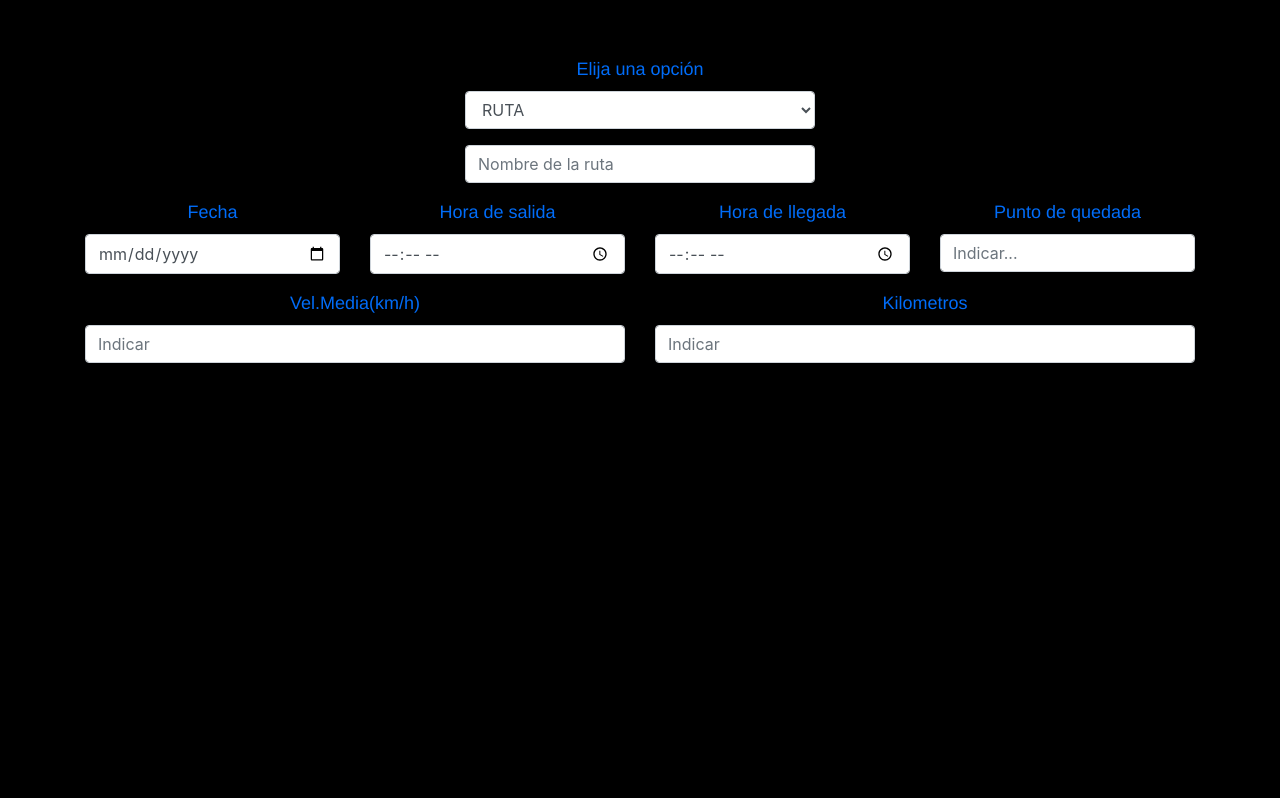
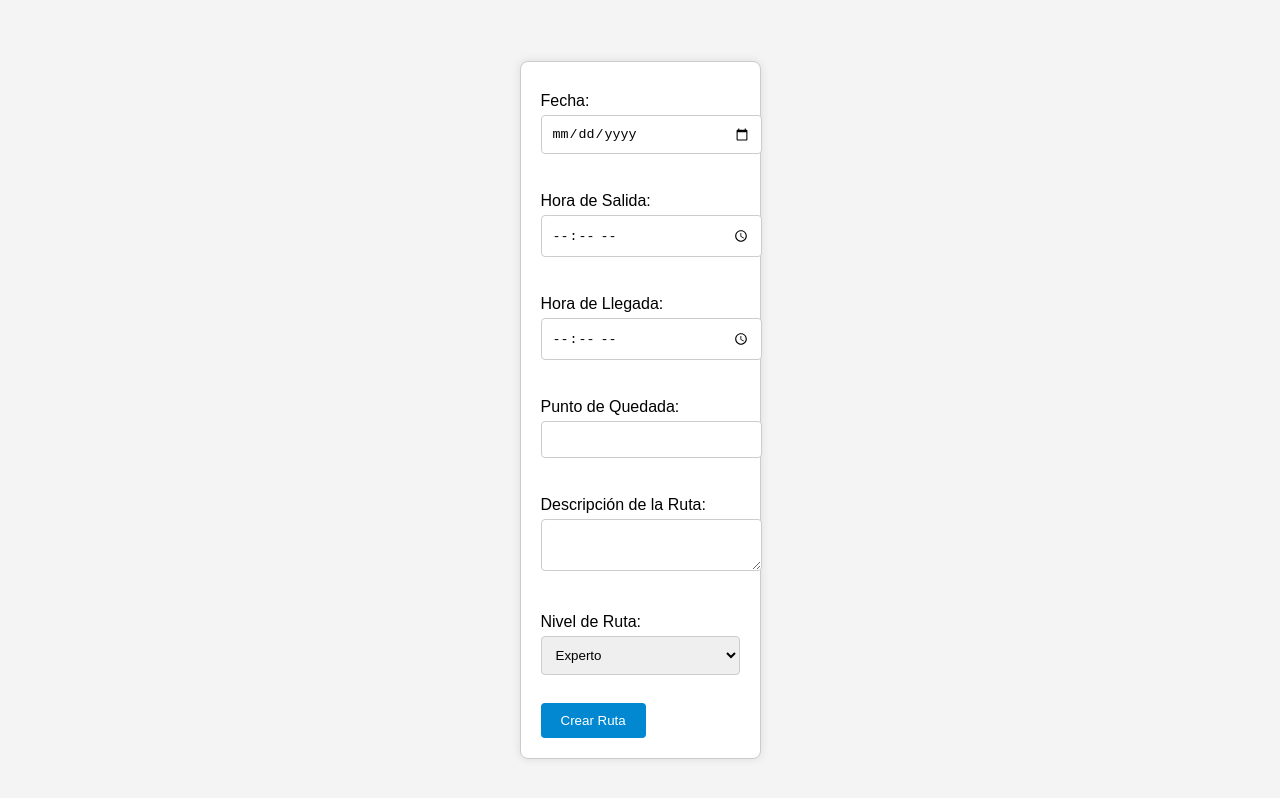
Before and after one commit to marioraga29/RutasBicis, a plain HTML site: page index.html in a window 1280 px wide. Drawn offline with nearby package versions, Linux system fonts and the light colour scheme.

Commit message:
vdzxvdsz

```diff
--- a/index.html
+++ b/index.html
@@ -1,84 +1,151 @@
-<!doctype html>
-<html lang="en">
+<!DOCTYPE html>
+<html lang="es">
+<head>
+    <meta charset="UTF-8">
+    <meta name="viewport" content="width=device-width, initial-scale=1.0">
+    <title>Crear Ruta de Bici</title>
+    <style>
+      body {
+          font-family: Arial, sans-serif;
+          background-color: #f4f4f4;
+          margin: 0;
+          padding: 0;
+          display: flex;
+          justify-content: center;
+          align-items: center;
+          height: 100vh;
+      }
+      .container {
+          width: 80%;
+          max-width: 800px;
+          margin: 20px;
+      }
+      .form-container, .preview-container {
+          background-color: #fff;
+          padding: 20px;
+          border: 1px solid #ccc;
+          border-radius: 8px;
+          margin-top: 20px;
+          box-shadow: 0 0 10px rgba(0, 0, 0, 0.1);
+      }
+      .form-container {
+          display: block;
+      }
+      .preview-container {
+          display: none;
+          color: #fff;
+          background-color: #000;
+          padding: 20px;
+          border-radius: 8px;
+          text-align: left;
+      }
+      .preview h1 {
+          text-align: center;
+          margin-bottom: 20px;
+      }
+      .preview p {
+          margin: 5px 0;
+      }
+      .form-container label {
+          display: block;
+          margin: 10px 0 5px;
+      }
+      .form-container input, .form-container textarea, .form-container select {
+          width: 100%;
+          padding: 10px;
+          margin-bottom: 10px;
+          border: 1px solid #ccc;
+          border-radius: 4px;
+      }
+      .form-container button {
+          background-color: #0288d1;
+          color: #fff;
+          padding: 10px 20px;
+          border: none;
+          border-radius: 4px;
+          cursor: pointer;
+      }
+      .form-container button:hover {
+          background-color: #0277bd;
+      }
+      .route-details {
+          display: flex;
+          justify-content: space-between;
+          margin-bottom: 20px;
+      }
+      .route-details div {
+          width: 48%;
+      }
+      .route-level {
+          margin: 20px 0;
+      }
+      .route-level div {
+          height: 10px;
+          margin: 5px 0;
+      }
+      .route-level .experto { background-color: red; }
+      .route-level .avanzado { background-color: orange; }
+      .route-level .intermedio { background-color: yellow; }
+      .route-level .principiante { background-color: green; }
+      .route-level .paseo { background-color: blue; }
+  </style>
+</head>
+<body>
+    <div class="form-container">
+        <form id="routeForm">
+            <label for="fecha">Fecha:</label>
+            <input type="date" id="fecha" name="fecha" required><br><br>
+            <label for="horaSalida">Hora de Salida:</label>
+            <input type="time" id="horaSalida" name="horaSalida" required><br><br>
+            <label for="horaLlegada">Hora de Llegada:</label>
+            <input type="time" id="horaLlegada" name="horaLlegada" required><br><br>
+            <label for="puntoQuedada">Punto de Quedada:</label>
+            <input type="text" id="puntoQuedada" name="puntoQuedada" required><br><br>
+            <label for="descripcionRuta">Descripción de la Ruta:</label>
+            <textarea id="descripcionRuta" name="descripcionRuta" required></textarea><br><br>
+            <label for="nivelRuta">Nivel de Ruta:</label>
+            <select id="nivelRuta" name="nivelRuta" required>
+                <option value="experto">Experto</option>
+                <option value="avanzado">Avanzado</option>
+                <option value="intermedio">Intermedio</option>
+                <option value="principiante">Principiante</option>
+                <option value="paseo">Paseo</option>
+            </select><br><br>
+            <button type="submit">Crear Ruta</button>
+        </form>
+    </div>
 
-<head>
-  <meta charset="UTF-8" />
-  <meta name="viewport" content="width=device-width, initial-scale=1.0" />
-  <title>Rutas Bicis</title>
-  <link href='style.css' rel='stylesheet'>
-  <!-- Latest compiled and minified CSS -->
-  <link rel="stylesheet" href="https://maxcdn.bootstrapcdn.com/bootstrap/4.0.0/css/bootstrap.min.css">
-  <!-- jQuery library -->
-  <script src="https://ajax.googleapis.com/ajax/libs/jquery/3.3.1/jquery.min.js"></script>
-  <!-- Popper JS -->
-  <script src="https://cdnjs.cloudflare.com/ajax/libs/popper.js/1.12.9/umd/popper.min.js"></script>
-  <!-- Latest compiled JavaScript -->
-  <script src="https://maxcdn.bootstrapcdn.com/bootstrap/4.0.0/js/bootstrap.min.js"></script>
-</head>
+    <div class="preview-container">
+        <div class="preview" id="routePreview"></div>
+    </div>
 
-<body class="dark">
-  <div class="container my-4">
-    <form>
-      <div class="row">
-        <div class="col-md-4"></div>
-        <div class="col-md-4 text-center" id="firstdiv">
-          <div class="form-group">
-            <label for="typeOfActivity" id="title">Elija una opción</label>
-            <select class="form-control" id="typeOfActivity">
-              <option>RUTA</option>
-              <option>CICLO</option>
-              <option>CUMPLEAÑOS</option>
-            </select>
-          </div>
-          <div class="form-group">
-            <input type="text" class="form-control" id="name" placeholder="Nombre de la ruta">
-          </div>
-        </div>
-        <div class="col-md-4"></div>
-      </div>
-      <div class="row">
-        <div class="col-md text-center">
-          <div class="form-group">
-            <label for="date" id="title">Fecha</label>
-            <input type="date" class="form-control" id="date" >
-          </div>
-        </div>
-        <div class="col-md text-center">
-          <div class="form-group">
-            <label for="departureTime" id="title">Hora de salida</label>
-            <input type="time" class="form-control" id="departureTime" placeholder="Elije una hora">
-          </div>
-        </div>
-        <div class="col-md text-center">
-          <div class="form-group">
-            <label for="arrivalTime" id="title">Hora de llegada</label>
-            <input type="time" class="form-control" id="arrivalTime" placeholder="Elije una hora">
-          </div>
-        </div>
-        <div class="col-md text-center">
-          <div class="form-group">
-            <label for="departurePlace" id="title">Punto de quedada</label>
-            <input type="text" class="form-control" id="departurePlace" placeholder="Indicar...">
-          </div>
-        </div>
-      </div>
+    <script>
+        document.getElementById('routeForm').addEventListener('submit', function(e) {
+            e.preventDefault();
+            // Obtener los valores del formulario
+            const fecha = document.getElementById('fecha').value;
+            const horaSalida = document.getElementById('horaSalida').value;
+            const horaLlegada = document.getElementById('horaLlegada').value;
+            const puntoQuedada = document.getElementById('puntoQuedada').value;
+            const descripcionRuta = document.getElementById('descripcionRuta').value;
+            const nivelRuta = document.getElementById('nivelRuta').value;
 
-      <div class="row">
-        <div class="col-md text-center">
-          <div class="form-group">
-            <label for="velocidad" id="title">Vel.Media(km/h)</label>
-            <input type="number" class="form-control" id="velocidad" placeholder="Indicar">
-          </div>
-        </div>
-        <div class="col-md text-center">
-          <div class="form-group">
-            <label for="km" id="title">Kilometros</label>
-            <input type="number" class="form-control" id="km" placeholder="Indicar">
-          </div>
-        </div>
-      </div>
-    </form>
-  </div>
+            // Crear la vista previa
+            const routePreview = document.getElementById('routePreview');
+            routePreview.innerHTML = `
+                <h1>Ruta: Parque de la Gravera</h1>
+                <p><strong>Fecha:</strong> ${fecha}</p>
+                <p><strong>Hora de Salida:</strong> ${horaSalida}</p>
+                <p><strong>Hora de Llegada:</strong> ${horaLlegada}</p>
+                <p><strong>Punto de Quedada:</strong> ${puntoQuedada}</p>
+                <p><strong>Descripción de la Ruta:</strong> ${descripcionRuta}</p>
+                <p><strong>Nivel de Ruta:</strong> ${nivelRuta.charAt(0).toUpperCase() + nivelRuta.slice(1)}</p>
+            `;
+
+            // Ocultar el formulario y mostrar la vista previa
+            document.querySelector('.form-container').style.display = 'none';
+            document.querySelector('.preview-container').style.display = 'block';
+        });
+    </script>
 </body>
-
 </html>
```
